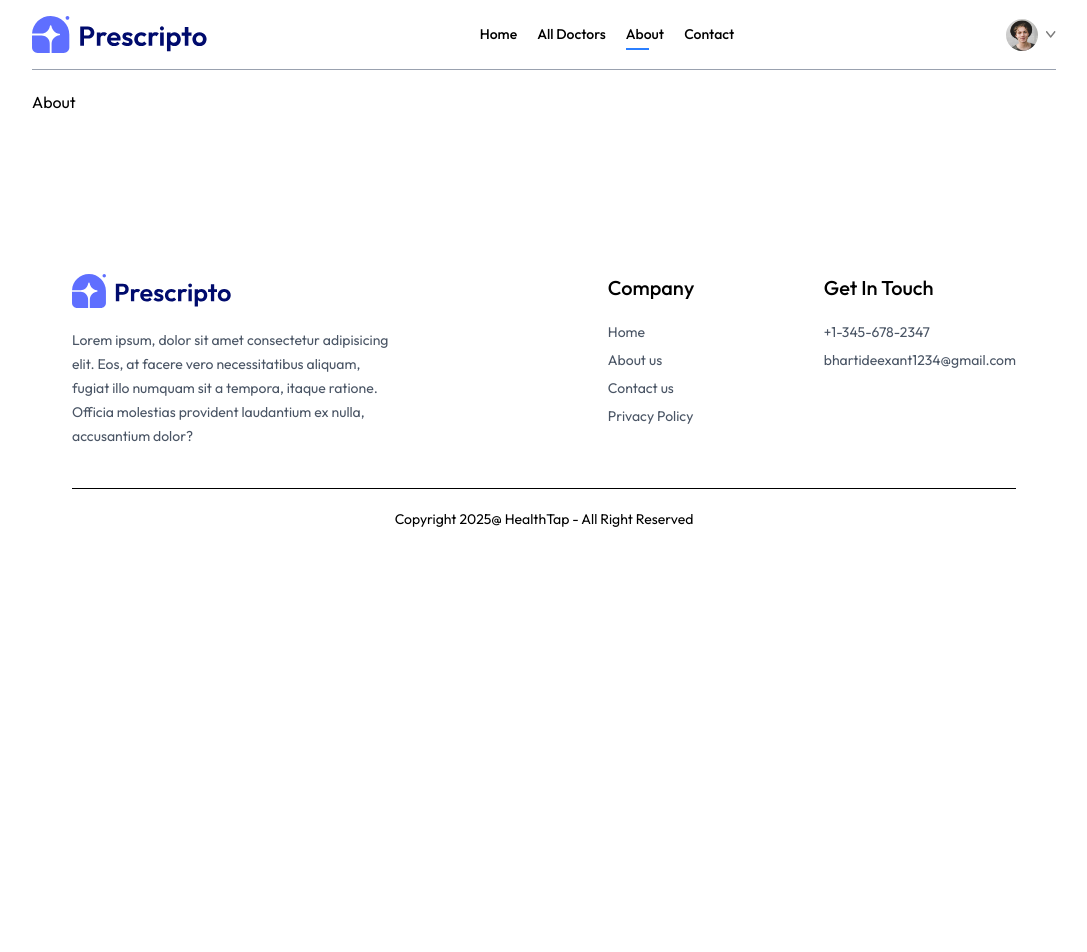
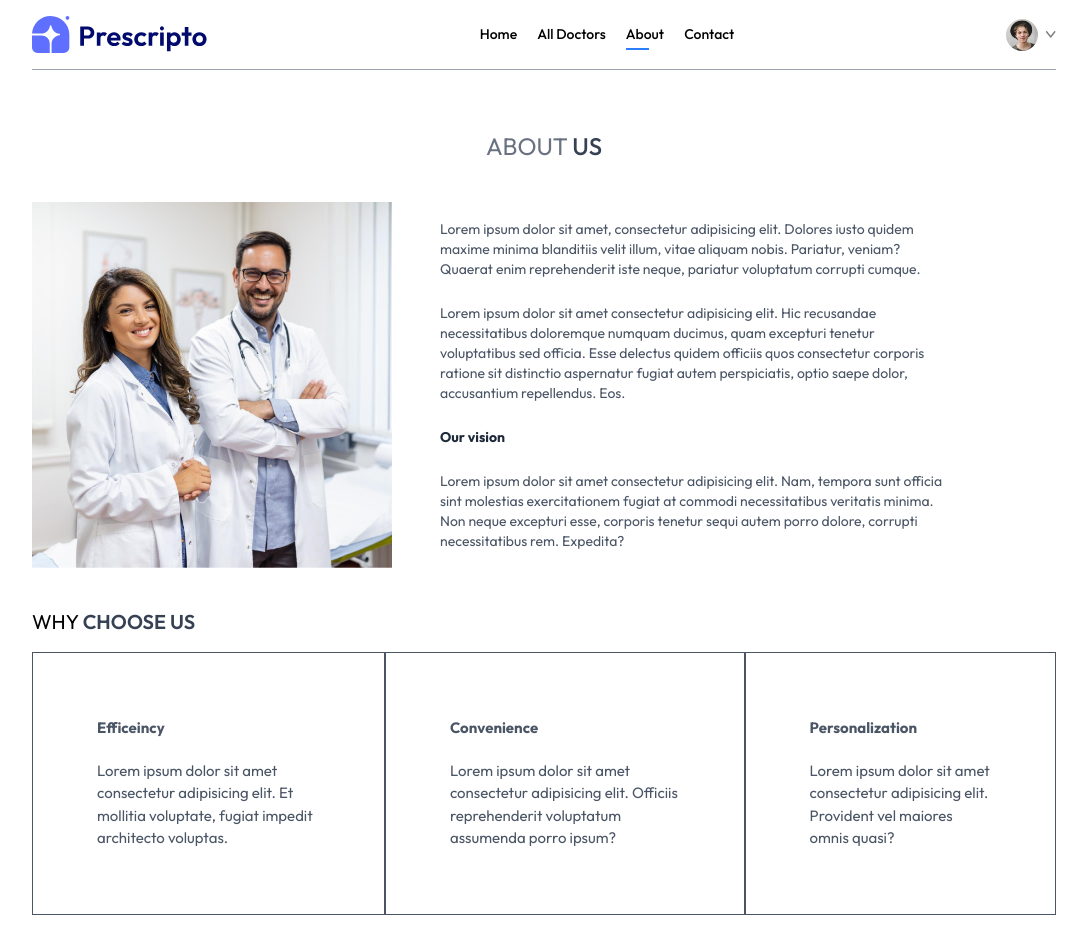
Before and after one commit to DeexantBharti/Doctor-appointment-booking-system, a React (Vite) app in the folder client/: page /about in a window 1280 px wide. Shown: the top 952 px of the page, without its empty margins (96-1183 px from the left). Before the commit the page ends 800 px from the top, so only its background shows below. Built offline with nearby package versions, Linux system fonts and the light colour scheme.

Commit message:
about page creation.

```diff
--- a/client/src/pages/About.jsx
+++ b/client/src/pages/About.jsx
@@ -1,7 +1,39 @@
 import React from 'react'
+import { assets } from '../assets/assets.js'
 
 export default function About() {
   return (
-    <div>About</div>
+    <div>
+      <div className='text-center text-2xl pt-10 text-gray-500'>
+        <p>ABOUT <span className='text-gray-700 font-medium'>US</span></p>
+      </div>
+      <div className='my-10 flex flex-col md:flex-row gap-12 '>
+        <img className='w-full md:max-w-[360px]' src={assets.about_image} alt="" />
+
+      <div className='flex flex-col justify-center gap-6 w-2/4 text-sm text-gray-600'>
+        <p>Lorem ipsum dolor sit amet, consectetur adipisicing elit. Dolores iusto quidem maxime minima blanditiis velit illum, vitae aliquam nobis. Pariatur, veniam? Quaerat enim reprehenderit iste neque, pariatur voluptatum corrupti cumque.</p>
+        <p>Lorem ipsum dolor sit amet consectetur adipisicing elit. Hic recusandae necessitatibus doloremque numquam ducimus, quam excepturi tenetur voluptatibus sed officia. Esse delectus quidem officiis quos consectetur corporis ratione sit distinctio aspernatur fugiat autem perspiciatis, optio saepe dolor, accusantium repellendus. Eos.</p>
+        <b className='text-gray-800'>Our vision</b>
+        <p>Lorem ipsum dolor sit amet consectetur adipisicing elit. Nam, tempora sunt officia sint molestias exercitationem fugiat at commodi necessitatibus veritatis minima. Non neque excepturi esse, corporis tenetur sequi autem porro dolore, corrupti necessitatibus rem. Expedita?</p>
+      </div>
+    </div>
+    <div className='text-xl my-4 '>
+      <p>WHY <span className='text-gray-700 font-semibold'>CHOOSE US </span></p>
+    </div>
+    <div className='flex flex-col md:flex-row mb-20'>
+    <div className='border px-10 md:px-16 py-8 sm:py-16 flex flex-col gap-5 text-[15px] hover:bg-blue-600 hover:text-white transition-all duration-300 text-gray-600 cursor-pointer'>
+      <b>Efficeincy</b>
+      <p>Lorem ipsum dolor sit amet consectetur adipisicing elit. Et mollitia voluptate, fugiat impedit architecto voluptas.</p>
+    </div>
+    <div className='border px-10 md:px-16 py-8 sm:py-16 flex flex-col gap-5 text-[15px] hover:bg-blue-600 hover:text-white transition-all duration-300 text-gray-600 cursor-pointer'>
+    <b>Convenience</b>
+    <p>Lorem ipsum dolor sit amet consectetur adipisicing elit. Officiis reprehenderit voluptatum assumenda porro ipsum?</p>
+    </div>
+    <div className='border px-10 md:px-16 py-8 sm:py-16 flex flex-col gap-5 text-[15px] hover:bg-blue-600 hover:text-white transition-all duration-300 text-gray-600 cursor-pointer'>
+    <b>Personalization</b>
+    <p>Lorem ipsum dolor sit amet consectetur adipisicing elit. Provident vel maiores omnis quasi?</p>
+    </div>
+    </div>
+    </div>
   )
 }
--- a/client/src/pages/Doctors.jsx
+++ b/client/src/pages/Doctors.jsx
@@ -47,7 +47,7 @@ const {doctors} = useContext(AppContext)
           <p onClick={() => speciality === 'gastroenterologist' ? navigate('/doctors') : navigate('/doctors/gastroenterologist')} className={`w-[94vw] sm:w-auto pl-3 py-1.5 pr-16 border border-gray-300 rounded transition-all cursor-pointer `}>Gastroenterologist</p>
         </div>
         <div className="w-full grid gap-4 pt-5 gap-y-6 px-3 sm:px-0
-                      grid-cols-1 sm:grid-cols-2 md:grid-cols-3 lg:grid-cols-5">
+                      grid-cols-1 sm:grid-cols-2 md:grid-cols-3 lg:grid-cols-4">
           {
       filterDoc.map((item, index) => (
         <div onClick={() => navigate(`/appointment/${item._id}`)}
```
